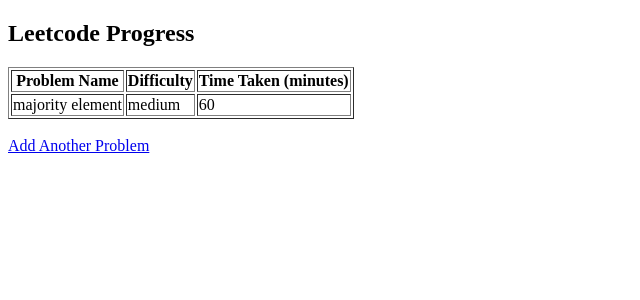
After one commit to yvonnecheng0/final_project, a Flask app: page /progress in a window 1280 px wide. The commit adds this page. Shown: the top 300 px of the page, without its empty margins (0-640 px from the left). Run offline with Flask 3, Linux system fonts and the light colour scheme; data comes from the database, SQL or seed files in the repository; both versions use the stored data as it was after the commit.

Commit message:
fixed a few bugs, final

```diff
--- a/app.py
+++ b/app.py
@@ -53,7 +53,19 @@
             msg = "Error occurred in insert operation"
         finally:
             con.close()
-            return redirect(url_for('home'))
+            return redirect(url_for('show_progress'))
+
+@app.route('/progress')
+def show_progress():
+    con = sqlite3.connect('leetcode.db')
+    con.row_factory = sqlite3.Row
+    cur = con.cursor()
+    cur.execute("SELECT * FROM problems")
+    rows = cur.fetchall()
+    con.close()
+    return render_template('progress.html', rows=rows)
+
+
 @app.route('/register', methods=['GET', 'POST'])
 def register():
     if request.method == 'POST':
@@ -194,5 +206,6 @@
     else:
         return 'Wrong event type', 400
 
+
 if __name__ == '__main__':
     app.run(debug=True)
--- a/templates/display_jobs.html
+++ b/templates/display_jobs.html
@@ -19,7 +19,7 @@
                 <th>Active</th>
                 <th>Locations</th>
                 <th>URL</th>
-                <th>Actions</th> <!-- New column for buttons -->
+                <th>Actions</th>
             </tr>
         </thead>
         <tbody>
@@ -34,10 +34,10 @@
                 <td>{{ job[6] }}</td>
                 <td>{{ job[7] }}</td>
                 <td>{{ job[8] }}</td>
-                <td>{{ job[9] }}</td>
+                <td><a href="{{ job[9] }}" target="_blank">Link</a></td>
                 <td>
                     <form action="{{ url_for('add_application', job_id=job[0]) }}" method="post" onsubmit="saveScrollPosition()">
-                        <button type="submit">Apply</button>
+                        <button type="submit">Applied</button>
                     </form>
                 </td>
             </tr>
--- /dev/null
+++ b/templates/progress.html
@@ -0,0 +1,29 @@
+<!doctype html>
+<html lang="en">
+  <head>
+    <meta charset="utf-8">
+    <meta name="viewport" content="width=device-width, initial-scale=1, shrink-to-fit=no">
+    <title>Leetcode Progress</title>
+  </head>
+  <body>
+    <div>
+      <h2>Leetcode Progress</h2>
+      <table border="1">
+        <tr>
+          <th>Problem Name</th>
+          <th>Difficulty</th>
+          <th>Time Taken (minutes)</th>
+        </tr>
+        {% for row in rows %}
+        <tr>
+          <td>{{ row['name'] }}</td>
+          <td>{{ row['difficulty'] }}</td>
+          <td>{{ row['time_taken'] }}</td>
+        </tr>
+        {% endfor %}
+      </table>
+      <br>
+      <a href="/">Add Another Problem</a>
+    </div>
+  </body>
+</html>
--- a/templates/user_home.html
+++ b/templates/user_home.html
@@ -8,5 +8,7 @@
         <li><a href="{{ url_for('display_jobs') }}">View Jobs</a></li>
         <li><a href="{{ url_for('show_applications') }}">View Applications</a></li>
         <li><a href="{{ url_for('chat') }}">Mock Behavioral Interview Practice</a></li> <!-- Add this line -->
+        <li><a href="{{ url_for('show_progress') }}">Leetcode Tracker</a></li> <!-- Add this line -->
+
     </ul>
 {% endblock %}
```
Also changed, not shown: job_tracker.db.
